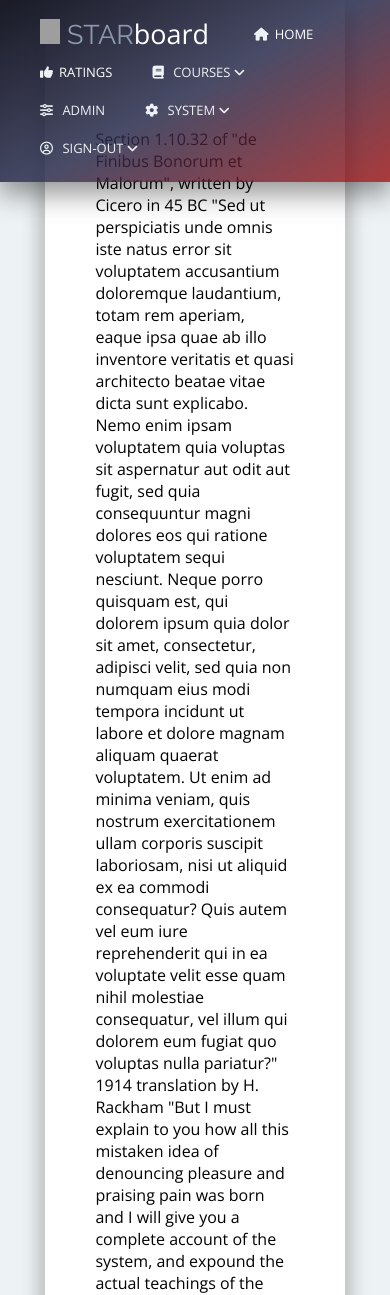
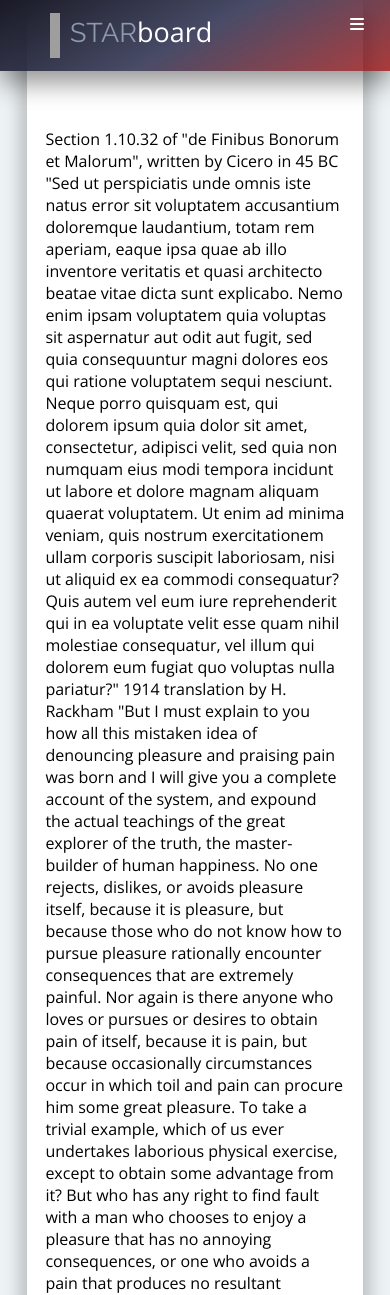
Before and after one commit to cpappas18/STARboard, a PHP site: page /websiteshell.html in a window 390 px wide. Shown: the top 1295 px of the page. Run offline with PHP 8.4, Linux system fonts and the light colour scheme; some libraries are stand-ins or nearby versions; some web fonts are replaced; grey boxes are pictures that could not be loaded.

Commit message:
Responsive website shell

```diff
--- a/websiteshell.css
+++ b/websiteshell.css
@@ -1,7 +1,7 @@
 *{
     font-family: 'Open Sans', sans-serif;
     box-sizing: border-box;
-    color: #edf2f4;
+    color: white;
 }
 
 body{
@@ -9,9 +9,10 @@ body{
 }
 /* Top Nav has the logo, title, and navigation buttons */
 .topNav {
+    color: #edf2f4;
     background: rgb(25,26,38);
     background: linear-gradient(151deg, rgba(25,26,38,0.9906337535014006) 2%, rgba(39,42,75,0.8421743697478992) 50%, rgba(149,2,2,0.7665441176470589) 100%);
-    padding: 15px 20px;
+    padding: 13px 20px;
     width: 100%;
     position: fixed;
     top: 0;
@@ -21,27 +22,36 @@ body{
 }
 
 .topNavOption{
-    float: left;
+    display: block;
+    align-content: center;
     color: white;
     text-align: center;
     padding: 10px 20px;
-    font-size: 13px;
+    font-size: 15px;
     position: relative;
+    float: right;/* TODO: why isn't this working?*/
 
 }
 
 
-.topNav .topNavLogo {
+.topNavLogo{
+    float: left;
+    height: 45px;
+    width: 40px;
+    display: block;
+    padding-left: 30px;
+}
+
+.logoText{
     font-size: 27px;
     font-family: 'Raleway', sans-serif;
+    float: left;
+    display: block;
     color: #8d99ae;
-    float: left;
-    padding-left: 20px;
-    padding-right: 25px;
-}
-.logoImage{
-    height: 25px;
-    width: 20px;
+    padding-left: 10px;
+    padding-right: 20px;
+
+
 }
 
 
@@ -63,15 +73,20 @@ body{
     transform-origin: bottom right;
 }
 .topNavOption .selected{
-    border: 1px solid #8d99ae;
+    background: rgb(0,0,0);
+    background: linear-gradient(180deg, rgba(0,0,0,0.2637429971988795) 0%, rgba(1,2,5,0.7987570028011204) 100%);
 }
 
 .topNavOption i{
     padding-right: 6px;
+    color: white;
 }
 
 .hamburger{
     display: none;
+    height: 20px;
+    width: 20px;
+    color: white;
 }
 
 /* this is where the unique content for each page will go */
@@ -90,8 +105,9 @@ body{
 
 
 .dropDown_contents {
-    display: inline-block;
-    position: absolute;
+    display:flex;
+    position:fixed;
+    justify-content: center;
     background-color: #edf2f4;
     background: rgb(237,242,244);
     background: linear-gradient(180deg, rgba(237,242,244,1) 0%, rgba(206,211,226,1) 100%);
@@ -99,6 +115,7 @@ body{
     box-shadow: 0px 8px 16px 0px rgba(0,0,0,0.2);
     z-index: 1;
     margin-top: 10px;
+    transform: translate(-20px, 0px);
 }
 
 .dropDownMenu .dropDownButton {
@@ -133,3 +150,42 @@ body{
     float: left;
     overflow: hidden;
 }
+
+
+@media screen and (max-width: 950px) {
+    .topNavOption{
+          display: none;
+    }
+    .hamburger{
+          display: block;
+          float: right;
+    }
+    .mainContent{
+          width: 90%;
+          padding-left: 5%;
+          padding-right: 5%;
+          margin-left: 5%;
+          margin-right: 5%;
+    }
+
+    @media screen and (max-width: 950px) {
+          .topnav.topNavOption {position: relative;}
+
+          .topNavOption.responsive{
+            float: right;
+            width: 100%;
+            display: block;
+            text-align: center;
+          }
+          .dropDownMenu {
+                float: none;
+          }
+
+          .dropDown_contents {
+                position: relative;
+          }
+
+    }
+
+
+}
--- a/websiteshell.html
+++ b/websiteshell.html
@@ -1,10 +1,9 @@
-<!DOCTYPE HTML PUBLIC "-//W3C//DTD HTML 4.01 Transitional//EN"
-        "http://www.w3.org/TR/html4/loose.dtd">
+<!DOCTYPE HTML>
 <html>
 <head>
     <title>STARboard</title>
     <!--- Style sheet: ---->
-    <link href="websiteshell.css" rel="stylesheet">
+    <link href="websiteShell.css" rel="stylesheet">
 
     <!--- Icons: ---->
     <link rel="stylesheet" href="https://cdnjs.cloudflare.com/ajax/libs/font-awesome/4.7.0/css/font-awesome.min.css">
@@ -24,44 +23,33 @@
 <div class = "topNav">
 
     <!--- TOPNAV: Logo and website name --->
-    <div class = "topNavLogo">
-        <img class = "logoImage" src="https://www.2020yearofthenurse.org/uploads/2020/10/1200px-McGill_University_CoA.svg.png">
+
+    <img class = "topNavLogo" src="https://cdn.freebiesupply.com/logos/large/2x/mcgill-university-1-logo-png-transparent.png">
+    <div class="logoText">
         STAR<span style = "color: white">board</span>
     </div>
 
-    <!--- HOME BUTTON--->
-    <a class="topNavOption" onclick="menuItemSelected('home')" id="home">
-        <i class="fa fa-home" aria-hidden="true"></i>HOME
-    </a>
-
-    <!--- RATINGS BUTTON--->
-    <a class="topNavOption" onclick="menuItemSelected('ratings')" id="ratings">
-        <i class="fa fa-thumbs-up" aria-hidden="true"></i>RATINGS
-    </a>
-
-    <!--- COURSES BUTTON WITH DROP-DOWN--->
-    <div class = "topNavOption" onclick="menuItemSelected('courses')" id="courses">
+    <!--- SIGNOUT BUTTON WITH DROP-DOWN--->
+    <div class = "topNavOption" onclick="menuItemSelected('signout')" id="signout">
         <div class="dropDownMenu">
-
-            <!--- COURSES BUTTON--->
-            <a class="dropDownButton" onclick="toggleDropDown('courses_dropdown')">
-                <i class="fa fa-book" aria-hidden="true"></i>
-                COURSES
+            <!--- SIGN OUT BUTTON--->
+            <a class="dropDownButton" onclick="toggleDropDown('signout_dropDown')">
+                <i class="fa fa-user-circle-o" aria-hidden="true"></i>
+                SIGN-OUT
                 <i class="fa fa-angle-down" aria-hidden="true"></i>
             </a>
-
             <!--- DROP-DOWN--->
-            <div class="dropDown_contents" style="display: none;" id="courses_dropdown">
-                <!--- TODO: Personalize te course list for each user -->
-                <a href="#"><i class="fa fa-bookmark" aria-hidden="true"></i> COMP 307</a>
-                <a href="#"><i class="fa fa-bookmark" aria-hidden="true"></i> COMP 424</a>
-                <a href="#"><i class="fa fa-bookmark" aria-hidden="true"></i> COMP 322</a>
+            <div class="dropDown_contents" style="display: none;"  id="signout_dropDown">
+                <a href="#">
+                    <i class="fa fa-sign-out" aria-hidden="true"></i>
+                    Confirm sign-out
+                </a>
             </div>
         </div>
     </div>
 
-    <!--- ADMIN BUTTON--- (FOR ADMIN AND SYSOP ONLY)-->
-    <div class="topNavOption" id="admin" onclick="menuItemSelected('admin')" >
+     <!--- ADMIN BUTTON--- (FOR ADMIN AND SYSOP ONLY)-->
+     <div class="topNavOption" id="admin" onclick="menuItemSelected('admin')" id="admin">
         <i class="fa fa-sliders" aria-hidden="true"></i><a class = "buttonLabel" id="adminButton"> ADMIN</a>
     </div>
 
@@ -83,21 +71,32 @@
         </div>
     </div>
 
-    <!--- SIGNOUT BUTTON WITH DROP-DOWN--->
-    <div class = "topNavOption" onclick="menuItemSelected('signout')" id="signout">
+
+
+
+    <!--- RATINGS BUTTON--->
+    <a class="topNavOption" onclick="menuItemSelected('ratings')" id="ratings">
+        <i class="fa fa-thumbs-up" aria-hidden="true"></i>RATINGS
+    </a>
+
+
+    <!--- COURSES BUTTON WITH DROP-DOWN--->
+    <div class = "topNavOption" onclick="menuItemSelected('courses')" id="courses">
         <div class="dropDownMenu">
-            <!--- SIGN OUT BUTTON--->
-            <a class="dropDownButton" onclick="toggleDropDown('signout_dropDown')">
-                <i class="fa fa-user-circle-o" aria-hidden="true"></i>
-                SIGN-OUT
+
+            <!--- COURSES BUTTON--->
+            <a class="dropDownButton" onclick="toggleDropDown('courses_dropdown')">
+                <i class="fa fa-book" aria-hidden="true"></i>
+                COURSES
                 <i class="fa fa-angle-down" aria-hidden="true"></i>
             </a>
+
             <!--- DROP-DOWN--->
-            <div class="dropDown_contents" style="display: none;"  id="signout_dropDown">
-                <a href="#">
-                    <i class="fa fa-sign-out" aria-hidden="true"></i>
-                    Confirm sign-out
-                </a>
+            <div class="dropDown_contents" style="display: none;" id="courses_dropdown">
+                <!--- TODO: Personalize te course list for each user -->
+                <a href="#"><i class="fa fa-bookmark" aria-hidden="true"></i> COMP 307</a>
+                <a href="#"><i class="fa fa-bookmark" aria-hidden="true"></i> COMP 424</a>
+                <a href="#"><i class="fa fa-bookmark" aria-hidden="true"></i> COMP 322</a>
             </div>
         </div>
     </div>
@@ -125,18 +124,7 @@
 
 
 <script>
-    /* When the user clicks on the button,
-    toggle between hiding and showing the dropdown content */
 
-    /*
-    function myFunction() {
-        console.log("my function clicked");
-        console.log(document.getElementById("myDropdown").className);
-        document.getElementById("myDropdown").classList.toggle(" show");
-        console.log(document.getElementById("myDropdown").className);
-
-    }
-    */
 
     /**
      * Makes the selected topNav option have a border and removes all other borders
@@ -185,6 +173,24 @@
         }
     }
 
+    function showTopNavOptions() {
+        let options = document.getElementsByClassName("topNavOption");
+        for (let i=0; i<options.length; i++)
+        {
+            let option = options[i];
+            console.log(option.className);
+            if (option.className === "topNavOption")
+            {
+                option.className += " responsive";
+            }
+            else
+            {
+                option.className = "topNavOption";
+            }
+        }
+
+    }
+
 </script>
 
 </body>
```
